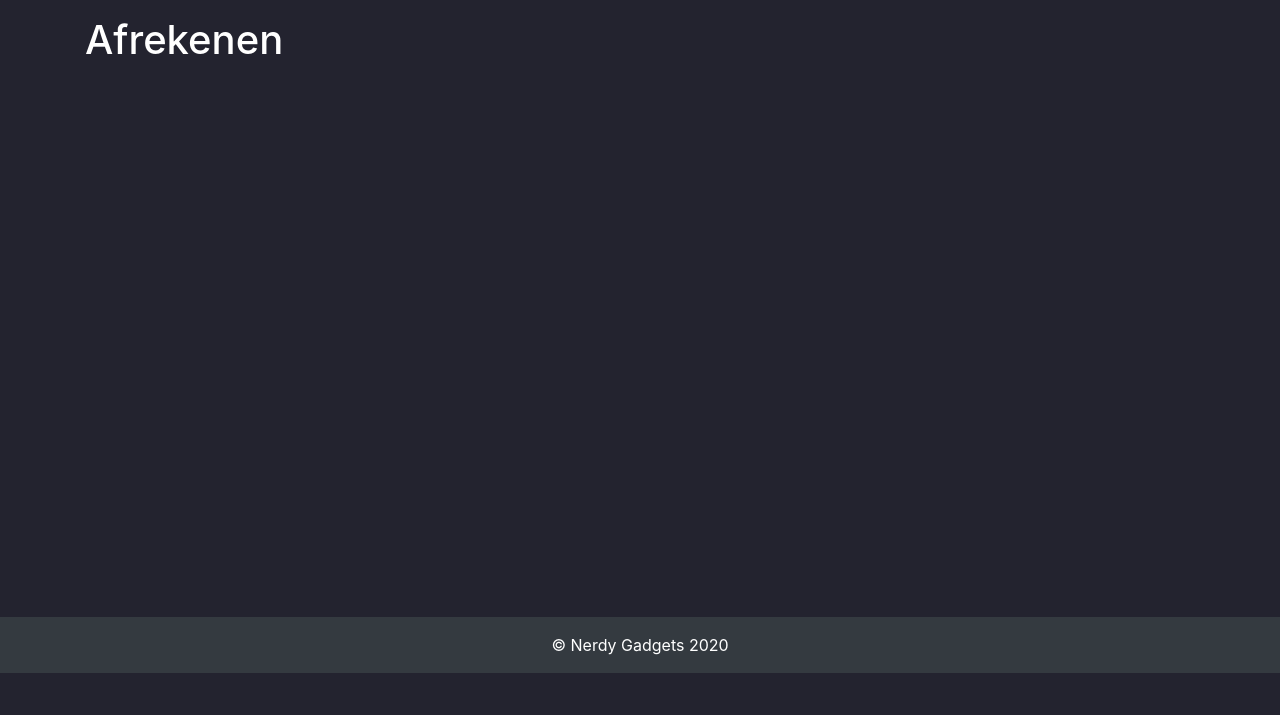
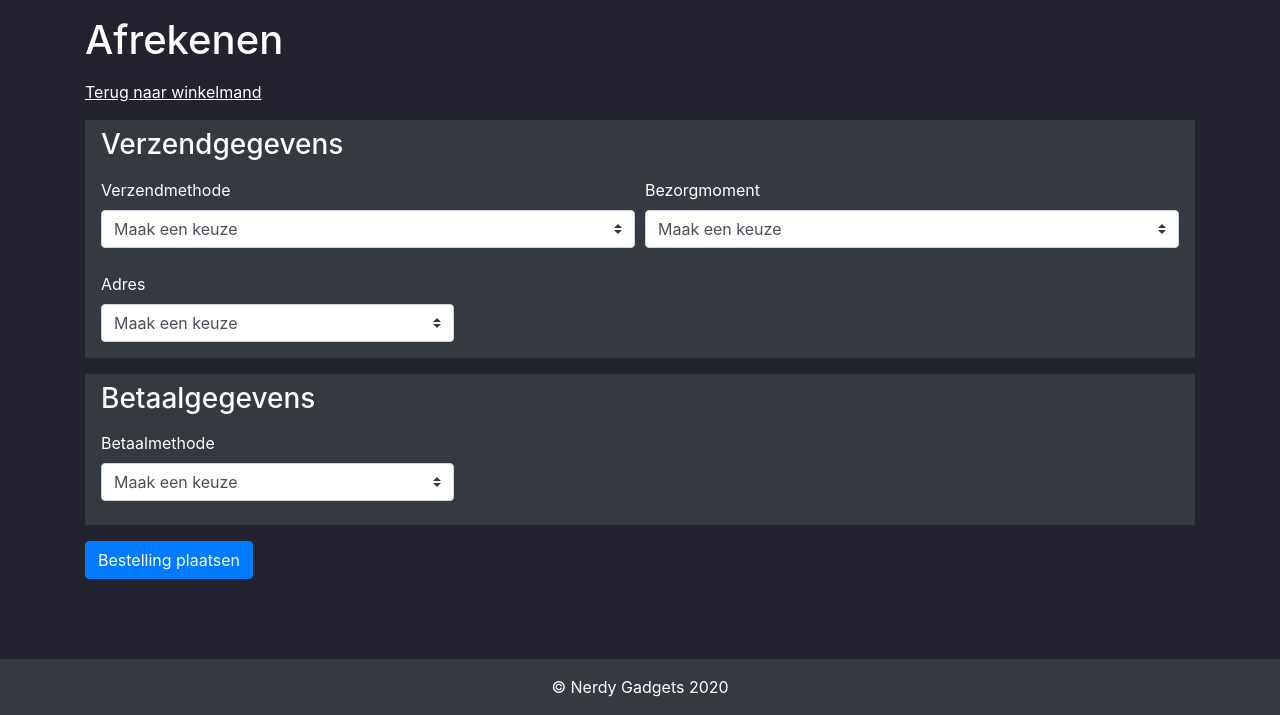
Before and after one commit to ICTM1c3/webshop, a PHP site: page /checkout.php in a window 1280 px wide. Shown: the part 127-842 px from the top of the page. Before the commit the page ends 800 px from the top, so only its background shows below. Run offline with PHP 8.4, Linux system fonts and the light colour scheme; data that the repository does not hold is empty; some libraries are stand-ins or nearby versions.

Commit message:
refactor: checkout page layout

```diff
--- a/public/checkout.php
+++ b/public/checkout.php
@@ -6,19 +6,7 @@ $errors = [];
 
 if ($_SERVER['REQUEST_METHOD'] === "POST") {
     include 'config.php';
-/*
-    if (isset($_POST['product_id']) && !empty($_POST['product_id'])) {
-        $product_id = $_POST['product_id'];
-    } else $errors[] = "Een product ID is verplicht.";
 
-    if (isset($_POST['action']) && !empty($_POST['action'])) {
-        $action = $_POST['action'];
-
-        if ($action === "add" || $action === "update") {
-            $amount = $_POST['amount'] ?? 1;
-        }
-    } else $errors[] = "Een actie is verplicht.";
-*/
     if (empty($errors)) {
         $stmt = $connection->prepare("SELECT Si.StockItemId, Si.StockItemName, ROUND(Si.TaxRate * Si.RecommendedRetailPrice / 100 + Si.RecommendedRetailPrice,2) as Price, (SELECT ImagePath FROM stockitemimages WHERE StockItemID = Si.StockItemID LIMIT 1) as ImagePath, (SELECT ImagePath FROM stockgroups JOIN stockitemstockgroups USING(StockGroupID) WHERE StockItemID = Si.StockItemID LIMIT 1) as BackupImagePath FROM stockitems Si WHERE StockItemID = ?;");
         $stmt->bind_param("i", $product_id);
@@ -27,172 +15,159 @@ if ($_SERVER['REQUEST_METHOD'] === "POST") {
         $result = ($result) ? $result->fetch_assoc() : false;
         $stmt->close();
         $connection->close();
-
-
-
     }
-    include 'header.php';
-} else {
-    include 'header.php';
 }
 
+include 'header.php';
 
 ?>
-<div class="container">
+<div class="container checkout-container">
     <h1 class="mb-3">Afrekenen</h1>
+    <p><u><a class="text-white" href="shopping-cart.php">Terug naar winkelmand</a></u></p>
 
+    <div class="bg-dark">
         <?php
         if (isset($_SESSION['shopping_cart']) && !empty($_SESSION['shopping_cart'])) {
             $products = $_SESSION['shopping_cart'];
             $item_total = 0;
-        $receipt_lines = array();
+            $receipt_lines = ($_SESSION["receipt_lines"]) ? $_SESSION["receipt_lines"] : array();
+
+            ?>
+
+            <table class="table table-dark checkout-table">
+                <thead>
+                <tr>
+                    <th scope="col"></th>
+                    <th scope="col">Naam</th>
+                    <th scope="col">Aantal</th>
+                    <th scope="col">Prijs</th>
+                    <th scope="col"></th>
+                </tr>
+                </thead>
+                <tbody>
+                <?php
                 foreach ($products as $product) {
                     $productPrice = $product['Price'] * $product['amount']; // This code executes once for every item in the shopping cart
                     $item_total += $productPrice;
-
                     ?>
-            <div class="row"> <!-- This is one entry on the list of items in the shopping cart -->
-                <div class="col-sm-6 col-md-3">
-                    <img src="public/<?= isset($product['ImagePath']) ? "stockitemimg/" . $product['ImagePath'] : "stockgroupimg/" . $product['BackupImagePath'] ?>"
-                        alt="" class="img-fluid">
-                </div>
-                <div class="col-sm-6 col-md-7">
-                    <h3><a class="text-white" target="_blank"
-                        href="view.php?id=<?= $product['StockItemId'] ?>"><?= $product['StockItemName'] ?></a></h3>
-                    <p class="mb-1"><span>Artikelnummer: <?= $product['StockItemId'] ?></span></p>
-                    <p>
-                        <span>Prijs: &euro;<?= number_format($productPrice, 2, ',', '.') ?> (&euro;<?= number_format($product['Price'], 2, ',', '.') ?> per stuk)</span>
-                    </p>
-                    <!--
-                    <form method="POST" action="shopping-cart.php" class="mb-3">
-                        <input type="hidden" name="product_id" id="product_id" value="<?= $product['StockItemId'] ?>">
-                        <input type="hidden" name="action" value="update">
-                        --!>
-
-                        <div class="form-row">
-                            <!--
-                            <div class="col-sm-2">
-                                <input min="1" required type="number" name="amount" class="form-control"
-                                    placeholder="Aantal" value="<?= $product['amount'] ?>">
-                            </div>
-                            --!>
-                            <!--
-                            <div class="col-sm-2">
-                                <button type="submit" class="btn btn-primary">Bijwerken</button>
-                            </div>
-                            --!>
-                        </div>
-                        <!--
-                    </form>
-                    <form method="POST" action="shopping-cart.php">
-                        <input type="hidden" name="product_id" id="product_id" value="<?= $product['StockItemId'] ?>">
-                        <input type="hidden" name="action" value="remove">
-                        <button type="submit" class="btn btn-danger">Verwijderen</button>
-                    </form>
-                    --!>
-                </div>
-            </div>
-            <hr class="border-white"/>
+                    <tr>
+                        <th scope="row" class="text-center"><img
+                                    src="public/<?= isset($product['ImagePath']) ? "stockitemimg/" . $product['ImagePath'] : "stockgroupimg/" . $product['BackupImagePath'] ?>"
+                                    alt="" class="img-fluid"></th>
+                        <td><u><a class="text-white" target="_blank"
+                                  href="view.php?id=<?= $product['StockItemId'] ?>"><?= $product['StockItemName'] ?></a></u>
+                        </td>
+                        <td><?= $product['amount'] ?></td>
+                        <td>&euro;<?= number_format($productPrice, 2, ',', '.') ?>
+                            (&euro;<?= number_format($product['Price'], 2, ',', '.') ?> per stuk)
+                        </td>
+                        <td>
+                            <a href="#" class="btn btn-danger btn-sm">
+                                <i class="fas fa-times-circle"></i>
+                            </a>
+                        </td>
+                    </tr>
                     <?php
                 }
-        /*
-    // This code executes after the whole shopping cart list has been 'built'
 
-    // Calculate shipping costs
-    if ($item_total < 30) {
-        $shipping_costs = 5;
-    } else {
-        $shipping_costs = 0;
+                foreach ($receipt_lines as $key => $line) { ?>
+                    <tr>
+                        <th scope="row"><?= $line["NAME"] ?></th>
+                        <td></td>
+                        <td></td>
+                        <td class="font-weight-bold"><?= $line["VALUE"] ?></td>
+                        <td></td>
+                    </tr>
+                    <?php
                 }
-
-    // Calculate promocode
-    $stmt = $connection->prepare("SELECT type, value, minimum_price, maximum_price FROM promocodes WHERE code = ? AND (valid_from < NOW() AND valid_until > NOW() OR valid_from IS NULL AND valid_until IS NULL);");
-    $stmt->bind_param("s", $_SESSION["promocode"]);
-    $stmt->execute();
-    $promocode_discount = $stmt->get_result();
-    $promocode_discount = ($promocode_discount) ? $promocode_discount->fetch_assoc() : false;
-    $stmt->close();
-    $connection->close();
-
-    if ($promocode_discount) {
-        if ($item_total > $promocode_discount["minimum_price"] || $promocode_discount["minimum_price"] == null && $item_total < $promocode_discount["maximum_price"] || $promocode_discount["maximum_price"] == null) {
-            if ($promocode_discount["type"] === "FIXED") {
-                $discount = -$promocode_discount["value"];
-            } elseif ($promocode_discount["type"] === "DYNAMIC") {
-                $discount = -($item_total * $promocode_discount["value"]);
-            }
-        }
-    } else {
-        $discount = 0;
-    }
-
-    // Calculate final total
-    $total = max($item_total + $discount + $shipping_costs, 0);
-
-    array_push($receipt_lines, array("NAME" => "Prijs artikelen", "VALUE" => "&euro;".number_format($item_total, 2, ',', '.')));
-    if ($discount < 0) {
-        array_push($receipt_lines, array("NAME" => "Kortingscode", "VALUE" => "&euro;".number_format($discount, 2, ',', '.')));
-    }
-    array_push($receipt_lines, array("NAME" => "Verzendkosten", "VALUE" => ($shipping_costs == 0) ? "Gratis" : "&euro;".number_format($shipping_costs, 2, ',', '.')));
-    array_push($receipt_lines, array("NAME" => "Totaal", "VALUE" => "&euro;".number_format($total, 2, ',', '.')));
-    $_SESSION["receipt_lines"]=$receipt_lines;
-        */
                 ?>
-
-    <!-- Begin bottom div with totals -->
-    <?php
-    $receipt_lines = ($_SESSION["receipt_lines"]) ? $_SESSION["receipt_lines"] : array();
-    ?>
-    <div class="row bg-dark">
-        <div class="col-12">
-            <hr class="border-white"/>
-            <div class="col-12"> <!-- Div with the totals row -->
-                <?php
-                foreach ($receipt_lines as $key => $line) {?>
-                    <div class="row">
-                        <span class="mr-5 ml-4"><strong><?=$line["NAME"]?></strong></span>
-                        <span><?=$line["VALUE"]?></span>
-                    </div>
-                    <?php if ($key + 1 < count($receipt_lines)) { ?> <hr class="border-white"/> <?php } // Prints a horizontal line after the item if it's not the last in the list ?>
+                </tbody>
+            </table>
             <?php
         }
         ?>
     </div>
-            <hr class="border-white"/>
+
+    <div class="mt-3 bg-dark px-3">
+        <h3 class="pt-2">Verzendgegevens</h3>
+        <div class="form-row pt-2">
+            <div class="col-sm-6 mb-3">
+                <label for="shipping_method">Verzendmethode</label>
+                <select class="custom-select d-block" id="shipping_method" name="shipping_method" required>
+                    <option value="" disabled selected>Maak een keuze</option>
+                    <option value="1">DHL</option>
+                    <option value="2">PostNL</option>
+                    <option value="3">Courier</option>
+                </select>
+            </div>
+            <div class="col-sm-6 mb-3">
+                <label for="delivery_date">Bezorgmoment</label>
+                <select class="custom-select d-block" id="delivery_date" name="delivery_date" required>
+                    <option value="" disabled selected>Maak een keuze</option>
+                    <?php
+                    for ($i = 1; $i <= 5; $i++) {
+                        $date = date('Y-m-d', strtotime(date('Y-m-d') . " +$i weekday"));
+                        echo "<option value='$date'>$date</option>";
+                    }
+                    ?>
+                </select>
             </div>
         </div>
-    <div>
-        <div class="col-12">
+        <div class="form-row pt-2">
+            <div class="col-sm-12 col-md-4 mb-3">
+                <label for="address">Adres</label>
+                <select class="custom-select d-block" id="address" name="address" required>
+                    <option value="" disabled selected>Maak een keuze</option>
+                    <option value="0">Nieuw adres toevoegen</option>
+                    <option value="1">Voorbeeld 1a, 1111AA, NL</option>
+                    <option value="2">Voorbeeld 1a, 1111AA, NL</option>
+                    <option value="3">Voorbeeld 1a, 1111AA, NL</option>
+                    <option value="4">Voorbeeld 1a, 1111AA, NL</option>
+                </select>
             </div>
         </div>
-    <div class="row bg-dark">
-        <div class="col-12">
-            <hr class="border-white">
-            <div class="col-12">
-                <form action="checkout.php" method="post">
-                <div class="col-md-5 mb-3">
-                    <div class="input-group">
-                        <label for="adress"></label>
-                        <select class="form-control" id="adress" required>
-                            <option value=>kies een adres</option>
-                            <option value="standaard_adres">standaard opgeven adres bij aanmaken account</option>
-                            <option value="nieuw_adres">nieuw adres</option>
+        <div class="new-address-form" style="display: none;">
+            <div class="form-row pb-2">
+                <div class="col-sm-12 col-md-4 mb-3">
+                    <label for="street">Straat en huisnummer</label>
+                    <input type="text" name="street" id="street" class="form-control">
+                </div>
+                <div class="col-sm-12 col-md-4 mb-3">
+                    <label for="city">Stad</label>
+                    <input type="text" name="city" id="city" class="form-control">
+                </div>
+                <div class="col-sm-12 col-md-4 mb-3">
+                    <label for="postal_code">Postcode</label>
+                    <input type="text" name="postal_code" id="postal_code" class="form-control">
+                </div>
+                <div class="col-sm-12 col-md-6 mb-3">
+                    <label for="country">Land</label>
+                    <select class="custom-select d-block" id="country" name="country" required>
+                        <option value="" disabled selected>Maak een keuze</option>
+                        <option value="NL">Nederland</option>
+                        <option value="DE">Duitsland</option>
                     </select>
-                        <div class="input-group-append">
-                            <button type="submit" class="btn btn-secondary">gebruik
-                            </button>
-                        </div>
-                    </div>
-                    <label for="postcode">postcode</label>
-                    <input type="text" class="form-control" id="postcode">
-                </div>
-                </form>
                 </div>
             </div>
         </div>
     </div>
 
+    <div class="mt-3 bg-dark px-3">
+        <h3 class="pt-2">Betaalgegevens</h3>
+        <div class="form-row py-2">
+            <div class="col-sm-12 col-md-4 mb-3">
+                <label for="payment_method">Betaalmethode</label>
+                <select class="custom-select d-block" id="payment_method" name="payment_method" required>
+                    <option value="" disabled selected>Maak een keuze</option>
+                    <option value="ideal">iDEAL</option>
+                    <option value="paypal">PayPal</option>
+                </select>
+            </div>
+        </div>
+    </div>
+
+    <button class="btn btn-primary mt-3" type="submit">Bestelling plaatsen</button>
+</div>
 <?php
-    }
 include "footer.php";
 ?>
--- a/public/header.php
+++ b/public/header.php
@@ -29,6 +29,7 @@ $HeaderStockGroups = mysqli_stmt_get_result($Statement);
             integrity="sha384-ho+j7jyWK8fNQe+A12Hb8AhRq26LrZ/JpcUGGOn+Y7RsweNrtN/tE3MoK7ZeZDyx"
             crossorigin="anonymous"></script>
     <script src="https://kit.fontawesome.com/c8d3158d87.js" crossorigin="anonymous"></script>
+    <script src="public/app.js"></script>
 
     <!-- Favicons -->
     <link rel="apple-touch-icon" sizes="57x57" href="public/favicon/apple-icon-57x57.png">
--- /dev/null
+++ b/public/public/app.js
@@ -0,0 +1,8 @@
+$( document ).ready(function() {
+    $(".checkout-container select#address").change(function(e) {
+        console.log(this.value);
+        if(this.value === "0") {
+            $(".checkout-container .new-address-form").show();
+        } else $(".checkout-container .new-address-form").hide();
+    });
+});
--- a/public/public/css/style.css
+++ b/public/public/css/style.css
@@ -617,3 +617,12 @@ nav .navbar-brand img {
         transition: none;
     }
 }
+
+.checkout-table tbody tr img {
+    max-width: 64px;
+    max-height: 64px;
+}
+
+.background-none {
+    background: none;
+}
--- a/public/shopping-cart.php
+++ b/public/shopping-cart.php
@@ -231,13 +231,13 @@ if ($_SERVER['REQUEST_METHOD'] === "POST") {
     // Calculate final total
     $total = max($item_total + $discount + $shipping_costs, 0);
 
-    array_push($receipt_lines, array("NAME" => "Prijs artikelen", "VALUE" => "&euro;".number_format($item_total, 2, ',', '.')));
+    array_push($receipt_lines, array("NAME" => "Subtotaal", "VALUE" => "&euro;".number_format($item_total, 2, ',', '.')));
     if ($discount < 0) {
         array_push($receipt_lines, array("NAME" => "Korting ($promocode_discount[code])", "VALUE" => "&euro;".number_format($discount, 2, ',', '.')));
     }
     array_push($receipt_lines, array("NAME" => "Verzendkosten", "VALUE" => ($shipping_costs == 0) ? "Gratis" : "&euro;".number_format($shipping_costs, 2, ',', '.')));
     array_push($receipt_lines, array("NAME" => "Totaal", "VALUE" => "&euro;".number_format($total, 2, ',', '.')));
-    $_SESSION["receipt_lines"]=$receipt_lines;
+    $_SESSION["receipt_lines"] = $receipt_lines;
     ?>
 
     <!-- Begin bottom div with promocode and totals -->
```
Lines whose indentation alone changed are shown as unchanged.
